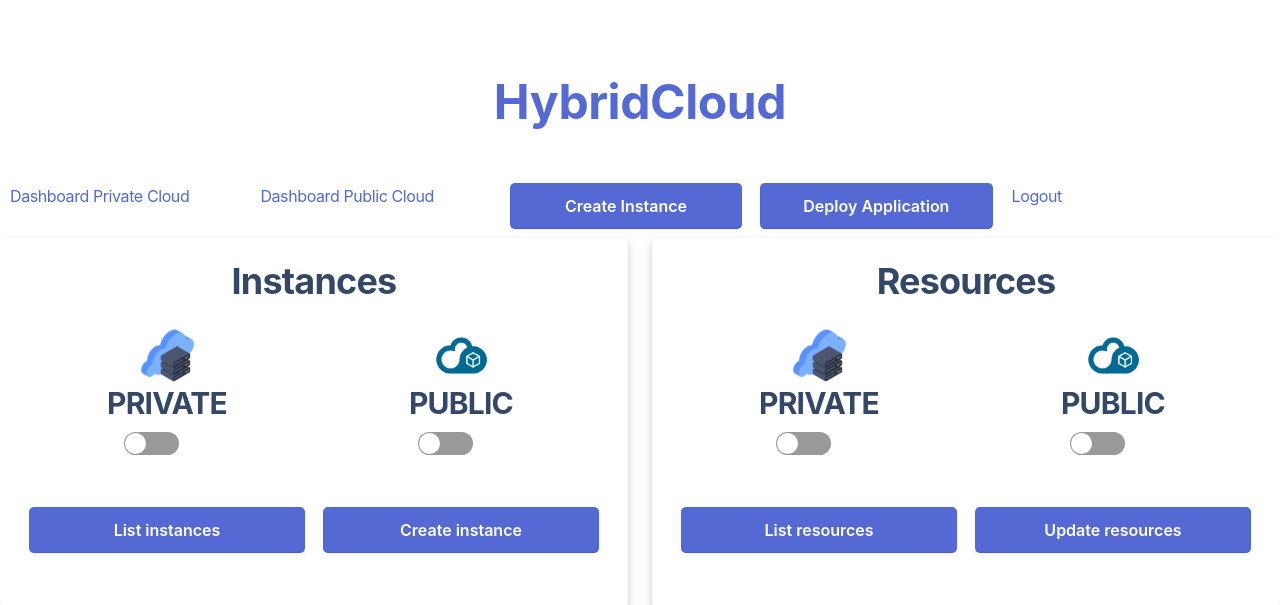
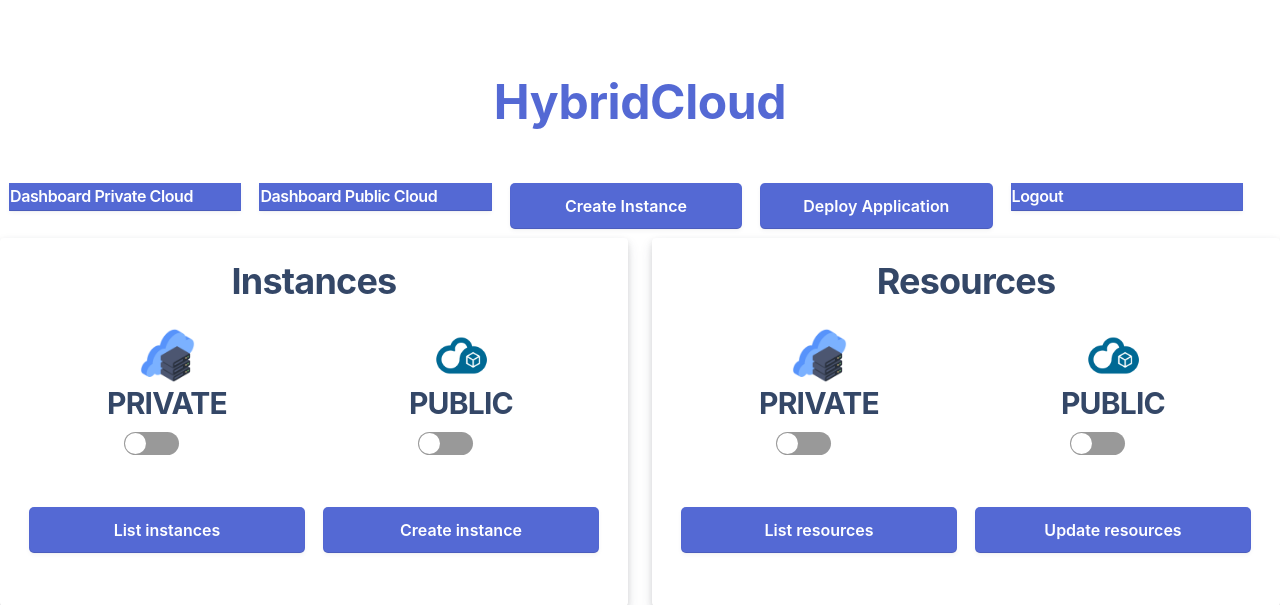
Before and after one commit to PAPAMICA/python-OpenStack-HybridCloud, a Flask app: page / in a window 1280 px wide. Shown: the top 605 px of the page. Run offline with Flask 2, Linux system fonts and the light colour scheme; parts of the project's set-up code (start-up, migrations or seed data) failed here and were passed over; some libraries are stand-ins or nearby versions.

Commit message:
Add quick actions

```diff
--- a/static/css/styles.css
+++ b/static/css/styles.css
@@ -369,6 +369,17 @@ span.status-offline {
   float: left;
   width: 18% !important;
   margin: 10px;
+  background-color: rgb(84, 105, 212);
+  box-shadow: rgba(0, 0, 0, 0) 0px 0px 0px 0px,
+              rgba(0, 0, 0, 0) 0px 0px 0px 0px,
+              rgba(0, 0, 0, 0.12) 0px 1px 1px 0px,
+              rgb(84, 105, 212) 0px 0px 0px 1px,
+              rgba(0, 0, 0, 0) 0px 0px 0px 0px,
+              rgba(0, 0, 0, 0) 0px 0px 0px 0px,
+              rgba(60, 66, 87, 0.08) 0px 2px 5px 0px;
+  color: #fff;
+  font-weight: 600;
+  cursor: pointer;
 }
 .column-4 {
   float: left;
```
